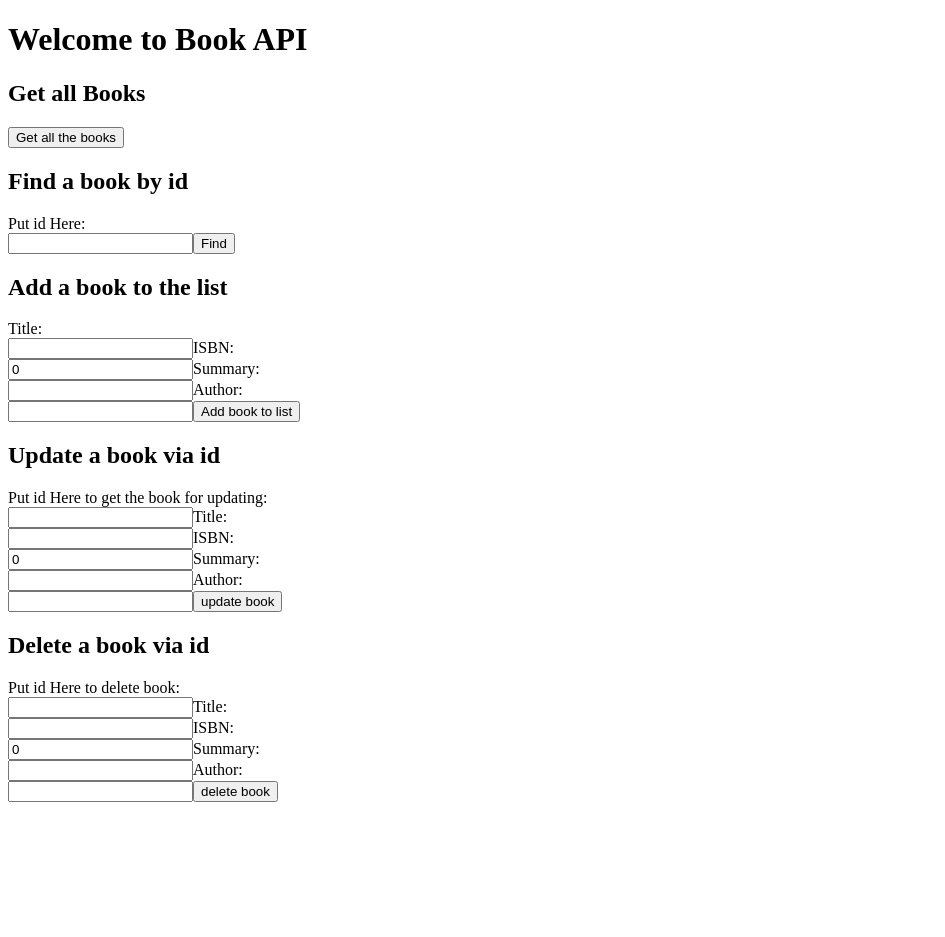
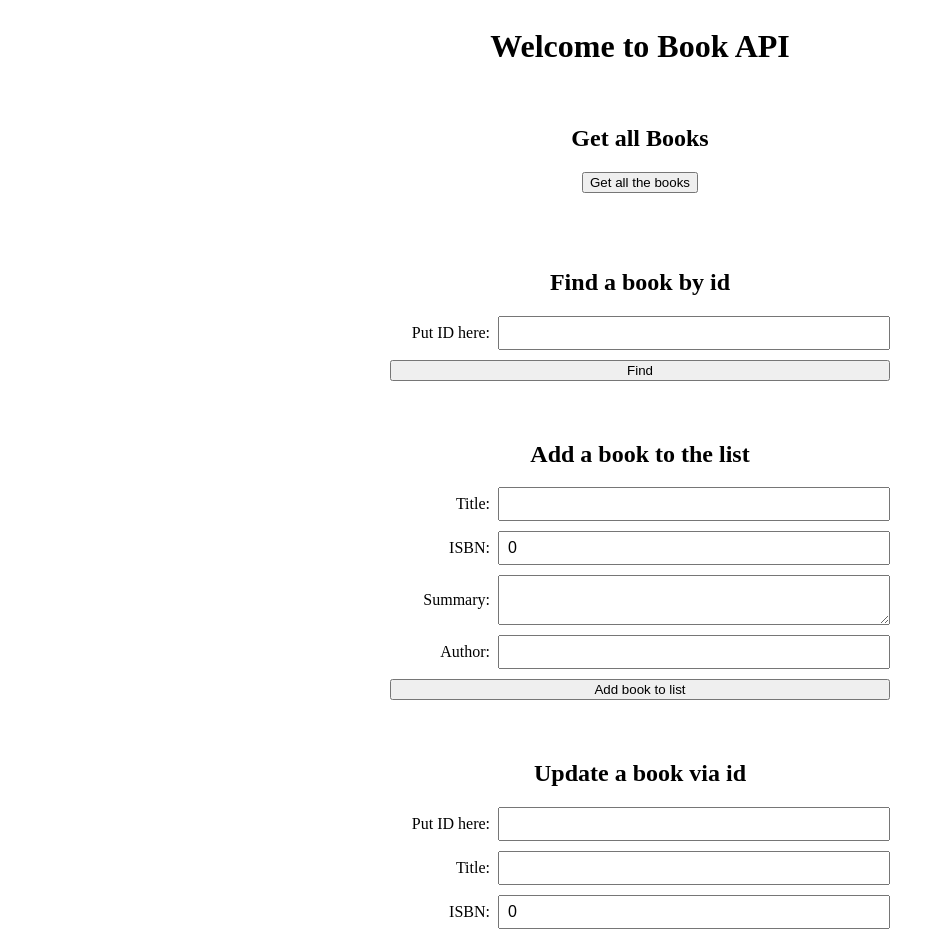
Before and after one commit to chas-academy/u08-angular-frontend-jossan93, an Angular app in the folder fronted/: page / in a window 1280 px wide. Shown: the top 937 px of the page, without its empty margins (0-945 px from the left). Before the commit the page ends 810 px from the top, so only its background shows below. Built offline with nearby package versions, Linux system fonts and the light colour scheme.

Commit message:
fixat så ligger i center och att label ligger till vänster on input

```diff
--- a/fronted/src/app/create/create.component.html
+++ b/fronted/src/app/create/create.component.html
@@ -2,17 +2,25 @@
     <h2>Add a book to the list</h2>
     <section id="createSectionID">
         <form (ngSubmit)="create()">
-            <label for="createTitle">Title:</label><br>
-            <input type="text" [(ngModel)]="newBook.Title" name="createTitle" required>
+            <div class="form-row">
+                <label for="createTitle">Title:</label>
+                <input type="text" [(ngModel)]="newBook.Title" name="createTitle" required>
+            </div>
 
-            <label for="createISBN">ISBN:</label><br>
-            <input type="number" [(ngModel)]="newBook.ISBN" name="createISBN" required>
+            <div class="form-row">
+                <label for="createISBN">ISBN:</label>
+                <input type="number" [(ngModel)]="newBook.ISBN" name="createISBN" required>
+            </div>
 
-            <label for="createSummary">Summary:</label><br>
-            <input type="text" [(ngModel)]="newBook.Summary" name="createSummary" required>
+            <div class="form-row">
+                <label for="createSummary">Summary:</label>
+                <textarea [(ngModel)]="newBook.Summary" name="createSummary" required></textarea>
+            </div>
 
-            <label for="createAuthor">Author:</label><br>
-            <input type="text" [(ngModel)]="newBook.Author" name="createAuthor" required>
+            <div class="form-row">
+                <label for="createAuthor">Author:</label>
+                <input type="text" [(ngModel)]="newBook.Author" name="createAuthor" required>
+            </div>
 
             <button type="submit">Add book to list</button>
         </form>
--- a/fronted/src/app/delete/delete.component.html
+++ b/fronted/src/app/delete/delete.component.html
@@ -9,21 +9,30 @@
         </div>
 
         <form (ngSubmit)="deleteBook()">
-            <label for="id">Put id Here to delete book:</label><br>
-            <input type="text" [(ngModel)]="bookId" name="id" (blur)="fetchBook()" required>
+            <div class="form-row">
+                <label for="id">Put ID here:</label>
+                <input type="text" [(ngModel)]="bookId" name="id" (blur)="fetchBook()" required>
+            </div>
 
-            <label for="deleteTitle">Title:</label><br>
-            <input type="text" [(ngModel)]="delete.Title" name="deleteTitle" required>
+            <div class="form-row">
+                <label for="deleteTitle">Title:</label>
+                <input type="text" [(ngModel)]="delete.Title" name="deleteTitle" required>
+            </div>
 
-            <label for="deleteISBN">ISBN:</label><br>
-            <input type="number" [(ngModel)]="delete.ISBN" name="deleteISBN" required>
+            <div class="form-row">
+                <label for="deleteISBN">ISBN:</label>
+                <input type="number" [(ngModel)]="delete.ISBN" name="deleteISBN" required>
+            </div>
 
-            <label for="deleteSummary">Summary:</label><br>
-            <input type="text" [(ngModel)]="delete.Summary" name="deleteSummary" required>
+            <div class="form-row">
+                <label for="deleteSummary">Summary:</label>
+                <textarea [(ngModel)]="delete.Summary" name="deleteSummary" required></textarea>
+            </div>
 
-            <label for="deleteAuthor">Author:</label><br>
-            <input type="text" [(ngModel)]="delete.Author" name="deleteAuthor" required>
-
+            <div class="form-row">
+                <label for="deleteAuthor">Author:</label>
+                <input type="text" [(ngModel)]="delete.Author" name="deleteAuthor" required>
+            </div>
             <button type="submit">delete book</button>
         </form>
     </section>
--- a/fronted/src/app/get-one-by-id/get-one-by-id.component.html
+++ b/fronted/src/app/get-one-by-id/get-one-by-id.component.html
@@ -2,8 +2,11 @@
     <h2>Find a book by id</h2>
     <section id="idgetById">
         <form (ngSubmit)="getbyid()">
-            <label for="id">Put id Here:</label><br>
-            <input type="text" [(ngModel)]="bookId" name="id" required>
+            <div class="form-row">
+                <label for="id">Put ID here:</label>
+                <input type="text" [(ngModel)]="bookId" name="id" required>
+            </div>
+
             <button type="submit">Find</button>
         </form>
     </section>
--- a/fronted/src/app/home/home.component.html
+++ b/fronted/src/app/home/home.component.html
@@ -1,3 +1,5 @@
+<h1>Welcome to Book API</h1>
+
 <app-get-all></app-get-all>
 
 <app-get-one-by-id></app-get-one-by-id>
--- a/fronted/src/app/update/update.component.html
+++ b/fronted/src/app/update/update.component.html
@@ -9,20 +9,30 @@
         </div>
 
         <form (ngSubmit)="updateBook()">
-            <label for="id">Put id Here to get the book for updating:</label><br>
-            <input type="text" [(ngModel)]="bookId" name="id" (blur)="fetchBook()" required>
+            <div class="form-row">
+                <label for="id">Put ID here:</label>
+                <input type="text" [(ngModel)]="bookId" name="id" (blur)="fetchBook()" required>
+            </div>
 
-            <label for="updateTitle">Title:</label><br>
-            <input type="text" [(ngModel)]="update.Title" name="updateTitle" required>
+            <div class="form-row">
+                <label for="updateTitle">Title:</label>
+                <input type="text" [(ngModel)]="update.Title" name="updateTitle" required>
+            </div>
 
-            <label for="updateISBN">ISBN:</label><br>
-            <input type="number" [(ngModel)]="update.ISBN" name="updateISBN" required>
+            <div class="form-row">
+                <label for="updateISBN">ISBN:</label>
+                <input type="number" [(ngModel)]="update.ISBN" name="updateISBN" required>
+            </div>
 
-            <label for="updateSummary">Summary:</label><br>
-            <input type="text" [(ngModel)]="update.Summary" name="updateSummary" required>
+            <div class="form-row">
+                <label for="updateSummary">Summary:</label>
+                <textarea [(ngModel)]="update.Summary" name="updateSummary" required></textarea>
+            </div>
 
-            <label for="updateAuthor">Author:</label><br>
-            <input type="text" [(ngModel)]="update.Author" name="updateAuthor" required>
+            <div class="form-row">
+                <label for="updateAuthor">Author:</label>
+                <input type="text" [(ngModel)]="update.Author" name="updateAuthor" required>
+            </div>
 
             <button type="submit">update book</button>
         </form>
--- a/fronted/src/index.html
+++ b/fronted/src/index.html
@@ -8,7 +8,6 @@
   <link rel="icon" type="image/x-icon" href="favicon.ico">
 </head>
 <body>
-  <h1>Welcome to Book API</h1>
   <app-root></app-root>
 </body>
 </html>
--- a/fronted/src/styles.css
+++ b/fronted/src/styles.css
@@ -1 +1,38 @@
 /* You can add global styles to this file, and also import other style files */
+.container {
+  max-width: 800px;
+  margin: 0 auto;
+  padding: 20px;
+  text-align: center;
+}
+ h1 {
+max-width: 800px;
+  margin: 0 auto;
+  padding: 20px;
+  text-align: center;
+ }
+
+form {
+  max-width: 500px;
+  margin: 0 auto;
+  display: flex;
+  flex-direction: column;
+  gap: 10px;
+}
+
+.form-row {
+  display: flex;
+  align-items: center;
+}
+
+label {
+  flex: 0 0 100px;
+  margin-right: 8px;
+  text-align: right;
+}
+
+input, textarea, select {
+  flex: 1;
+  padding: 6px 8px;
+  font-size: 1rem;
+}
```
